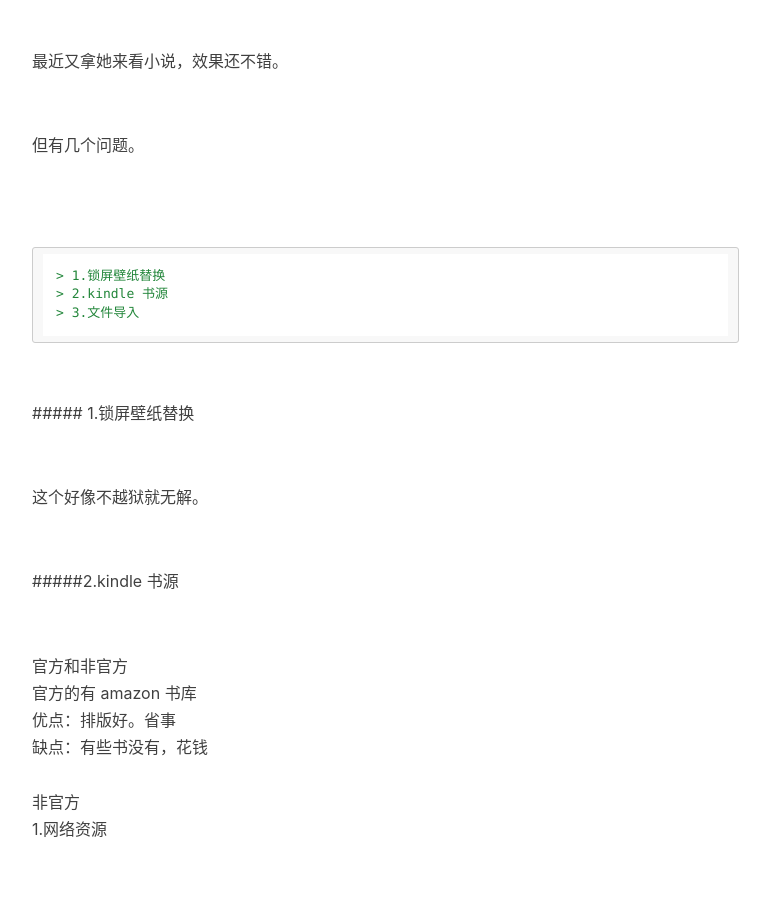
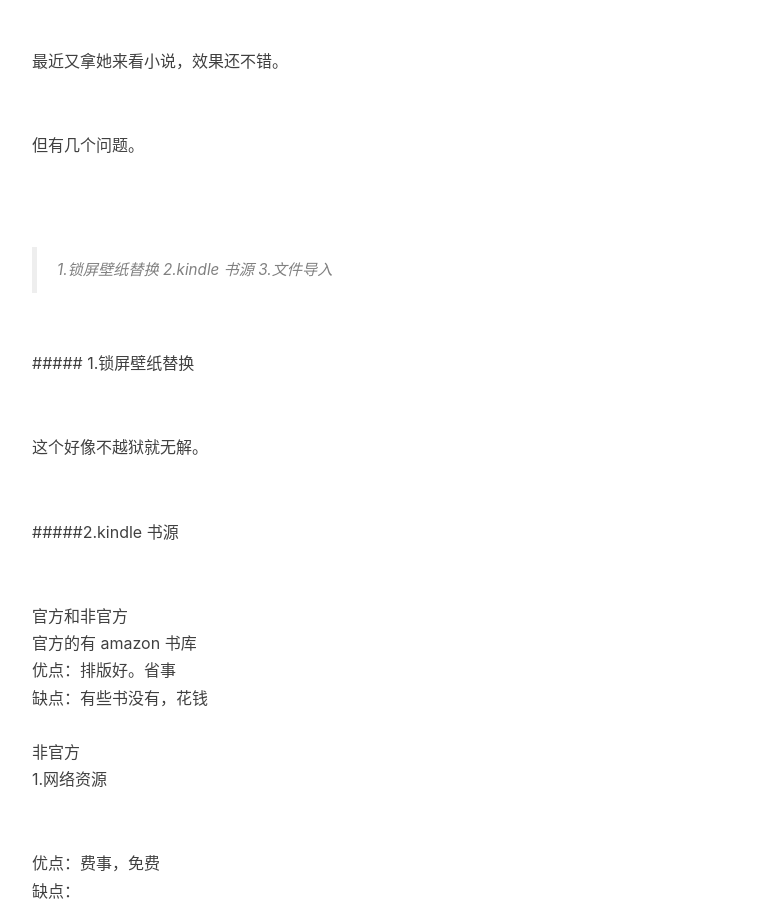
Before and after one commit to joc2422/jttt.github.io, a Jekyll site: the page built from _posts/2017-01-28-07.markdown, in a window 1280 px wide and 900 px high, scrolled down 636 px. Shown: the whole window, without its empty margins (233-1003 px from the left). Built offline with Jekyll 4.4.1, drawn with Linux system fonts in a browser that asks for light colours; nearby versions of some CDN libraries; comment, search, counter and statistics services are not loaded.

````diff
--- a/_posts/2017-01-28-07.markdown
+++ b/_posts/2017-01-28-07.markdown
@@ -17,11 +17,11 @@ tags:
 <br>但有几个问题。
 
 <br>
-```
+
 > 1.锁屏壁纸替换
-> 2.kindle 书源
-> 3.文件导入
-```
+2.kindle 书源
+3.文件导入
+
 
 <br> ##### 1.锁屏壁纸替换
 
````
